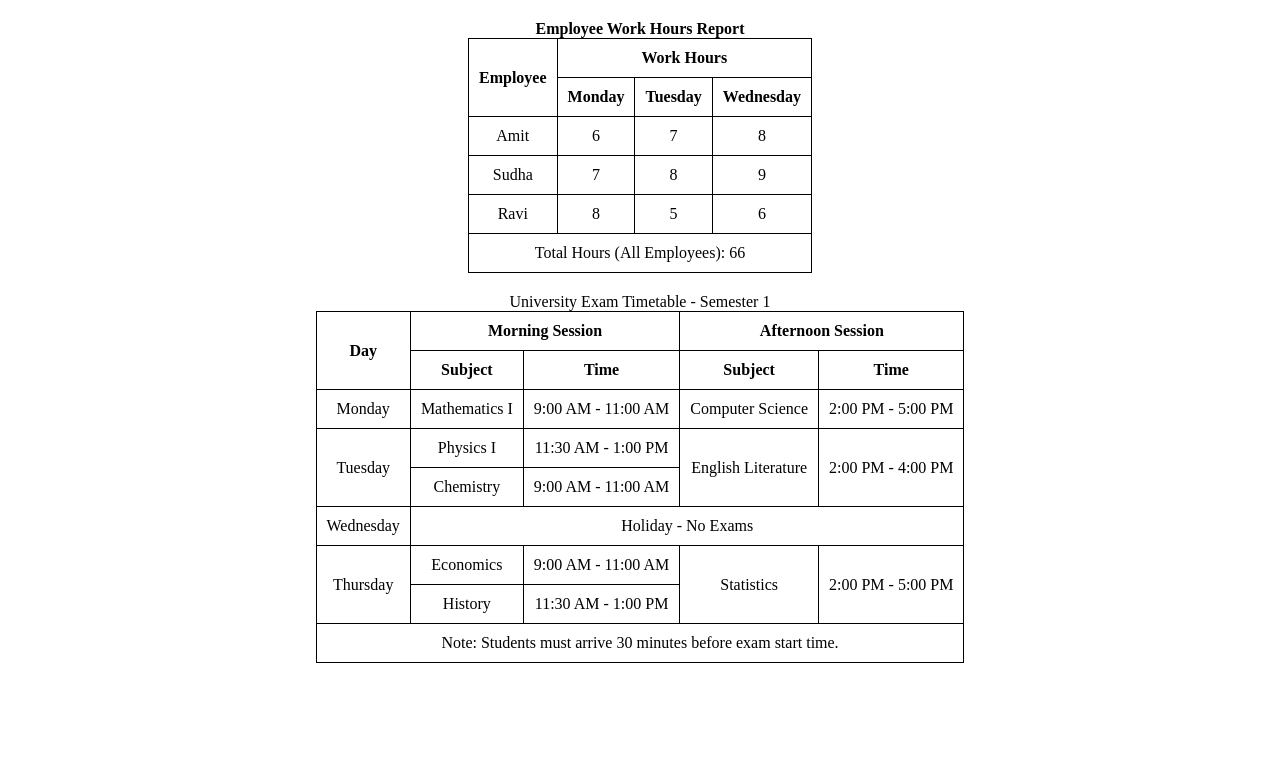
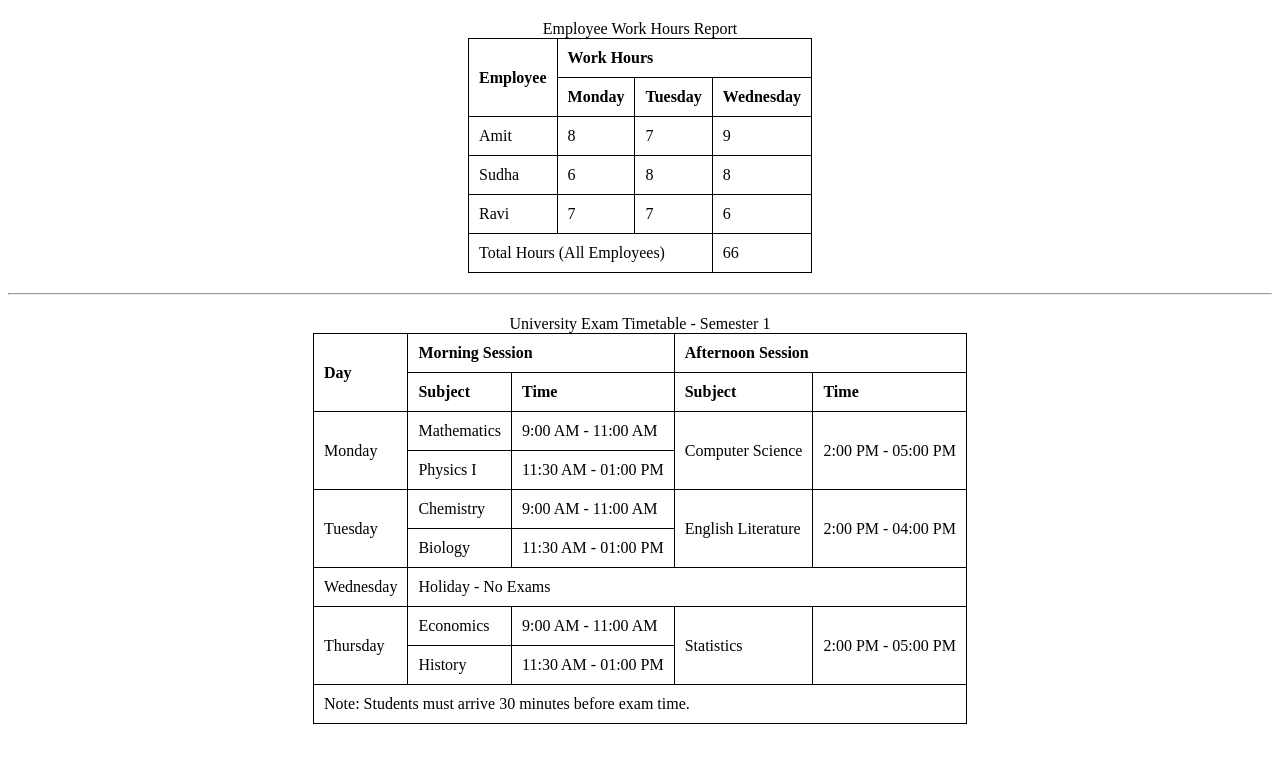
Before and after one commit to CrewArth/Practice, a plain HTML site: page tables.html in a window 1280 px wide. Drawn offline with Linux system fonts and the light colour scheme.

Commit message:
completed table practice

```diff
--- a/tables.html
+++ b/tables.html
@@ -12,9 +12,10 @@
     }
     th, td {
       border: 1px solid black;
-      text-align: center;
       padding: 10px;
+      text-align: left;
     }
+
 
   </style>
 </head>
@@ -22,7 +23,7 @@
 
 
   <table>
-    <caption><b>Employee Work Hours Report</b></caption>
+    <caption>Employee Work Hours Report</caption>
     <tr>
       <th rowspan="2">Employee</th>
       <th colspan="3">Work Hours</th>
@@ -34,79 +35,97 @@
     </tr>
     <tr>
       <td>Amit</td>
+      <td>8</td>
+      <td>7</td>
+      <td>9</td>
+    </tr>
+    <tr>
+      <td>Sudha</td>
       <td>6</td>
-      <td>7</td>
+      <td>8</td>
       <td>8</td>
     </tr>
     <tr>
-      <td>Sudha</td>
+      <td>Ravi</td>
       <td>7</td>
-      <td>8</td>
-      <td>9</td>
-    </tr>
-    <tr>
-      <td>Ravi</td>
-      <td>8</td>
-      <td>5</td>
+      <td>7</td>
       <td>6</td>
     </tr>
     <tr>
-      <td colspan="4">Total Hours (All Employees): 66</td>
+      <td colspan="3">Total Hours (All Employees)</td>
+      <td>66</td>
     </tr>
   </table>
 
+
+  <hr>
+
+
   <table>
+
     <caption>University Exam Timetable - Semester 1</caption>
-    <tr>
-      <th rowspan="2">Day</th>
-      <th colspan="2">Morning Session</th>
-      <th colspan="2">Afternoon Session</th>
-    </tr>
+    <th rowspan="2">Day</th>
+    <th colspan="2">Morning Session</th>
+    <th colspan="2">Afternoon Session</th>
+
     <tr>
       <th>Subject</th>
       <th>Time</th>
       <th>Subject</th>
       <th>Time</th>
+
     </tr>
+
     <tr>
-      <td>Monday</td>
-      <td>Mathematics I</td>
+      <td rowspan="2">Monday</td>
+      <td>Mathematics</td>
       <td>9:00 AM - 11:00 AM</td>
-      <td>Computer Science</td>
-      <td>2:00 PM - 5:00 PM</td>
+
+      <td rowspan="2">Computer Science</td>
+      <td rowspan="2">2:00 PM - 05:00 PM</td>
     </tr>
+
+    <tr>
+      <td>Physics I</td>
+      <td>11:30 AM - 01:00 PM</td>
+    </tr>
+
     <tr>
       <td rowspan="2">Tuesday</td>
-      <td>Physics I</td>
-      <td>11:30 AM - 1:00 PM</td>
-      <td rowspan="2">English Literature</td>
-      <td rowspan="2">2:00 PM - 4:00 PM</td>
-    </tr>
-    <tr>
       <td>Chemistry</td>
       <td>9:00 AM - 11:00 AM</td>
+
+      <td rowspan="2">English Literature</td>
+      <td rowspan="2">2:00 PM - 04:00 PM</td>
     </tr>
+
+    <tr>
+      <td>Biology</td>
+      <td>11:30 AM - 01:00 PM</td>
+    </tr>
+
     <tr>
       <td>Wednesday</td>
       <td colspan="4">Holiday - No Exams</td>
     </tr>
+
     <tr>
       <td rowspan="2">Thursday</td>
       <td>Economics</td>
       <td>9:00 AM - 11:00 AM</td>
+
       <td rowspan="2">Statistics</td>
-      <td rowspan="2">2:00 PM - 5:00 PM</td>
+      <td rowspan="2">2:00 PM - 05:00 PM</td>
     </tr>
+
     <tr>
       <td>History</td>
-      <td>11:30 AM - 1:00 PM</td>
+      <td>11:30 AM - 01:00 PM</td>
     </tr>
+
+
     <tr>
-      <td colspan="5">
-        Note: Students must arrive 30 minutes before exam start time.
-      </td>
+      <td colspan="5">Note: Students must arrive 30 minutes before exam time.</td>
     </tr>
-  </table>
-
 </body>
 </html>
```
